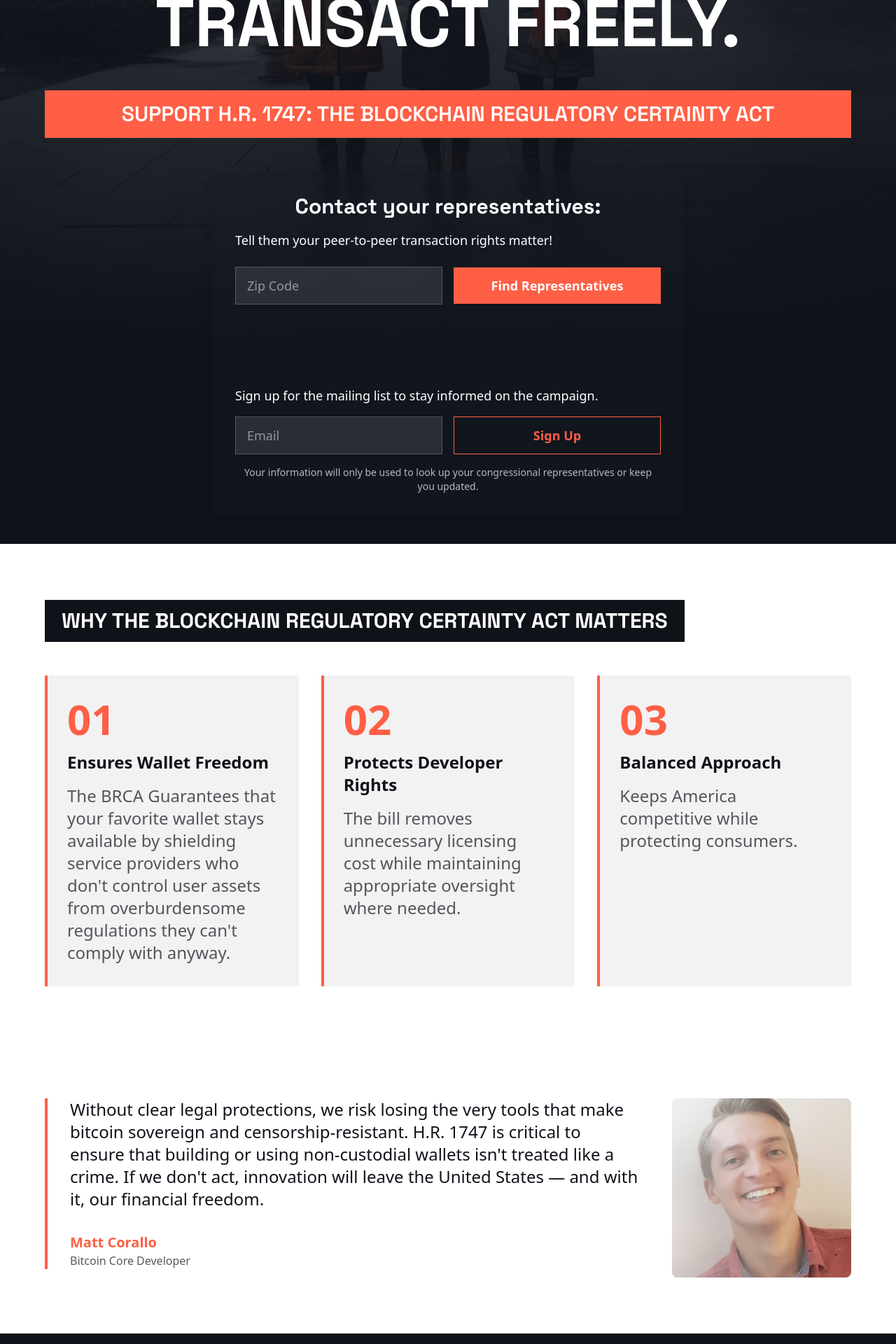
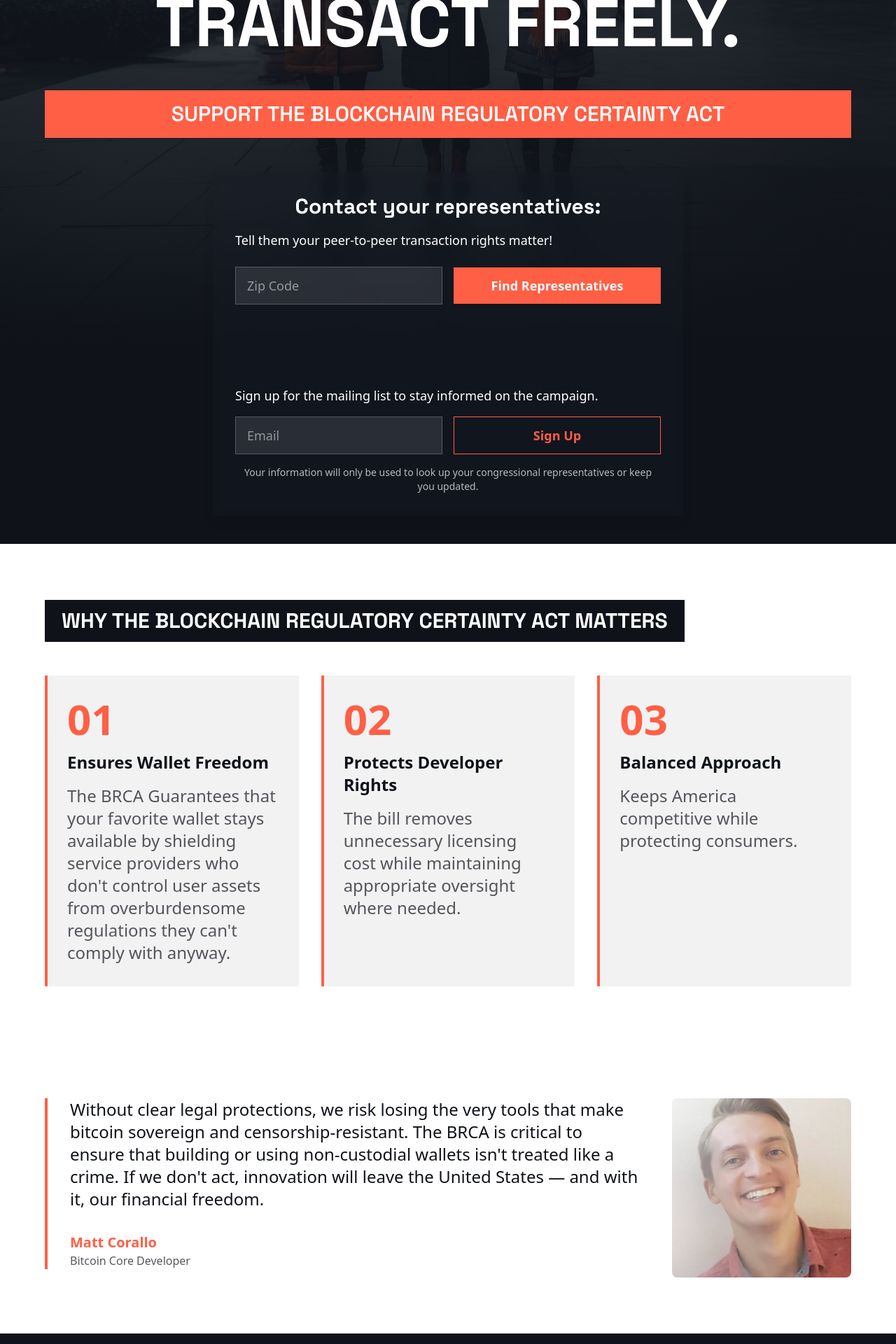
Before and after one commit to swedishfrenchpress/save-our-wallets, a Nuxt app: page / in a window 1280 px wide. Shown: the part 640-2560 px from the top of the page at 70% size. Built offline with nearby package versions, Linux system fonts and the light colour scheme.

Commit message:
Few more minor copy tweaks

```diff
--- a/pages/index.vue
+++ b/pages/index.vue
@@ -122,7 +122,7 @@
             </h1>
 
             <h2 class="bg-coral-500 text-white px-6 py-4 font-space-grotesk font-semibold text-xl sm:text-2xl md:text-3xl uppercase w-full text-center">
-              Support H.R. 1747: The Blockchain Regulatory Certainty Act
+              Support The Blockchain Regulatory Certainty Act
             </h2>
 
             <!-- Zip Code Section -->
@@ -188,7 +188,7 @@
           <div class="flex-1">
             <blockquote class="relative pl-8 border-l-4 border-coral-500">
               <p class="text-lg md:text-2xl text-navy-900 leading-relaxed mb-8">
-                Without clear legal protections, we risk losing the very tools that make bitcoin sovereign and censorship-resistant. H.R. 1747 is critical to ensure that building or using non-custodial wallets isn't treated like a crime. If we don't act, innovation will leave the United States — and with it, our financial freedom.
+                Without clear legal protections, we risk losing the very tools that make bitcoin sovereign and censorship-resistant. The BRCA is critical to ensure that building or using non-custodial wallets isn't treated like a crime. If we don't act, innovation will leave the United States — and with it, our financial freedom.
               </p>
               <div class="flex flex-col">
                 <cite class="text-lg md:text-xl text-coral-500 font-bold not-italic">Matt Corallo</cite>
@@ -265,7 +265,7 @@
               <div class="absolute top-0 left-0 w-16 h-1 bg-coral-500"></div>
               <div class="p-8 pl-12">
                 <p class="text-lg md:text-2xl text-white leading-relaxed">
-                  If we don't fix the law, more wallets and Americans will be pushed towards custodians who censor transactions they don't like, exposing many more Americans to rug-pulls.
+                  If we don't fix the law, more wallets and Americans will be pushed towards custodians in poorly-regulated jurisdictions who censor transactions they don't like, exposing many more Americans to rug-pulls.
                 </p>
               </div>
             </div>
```
